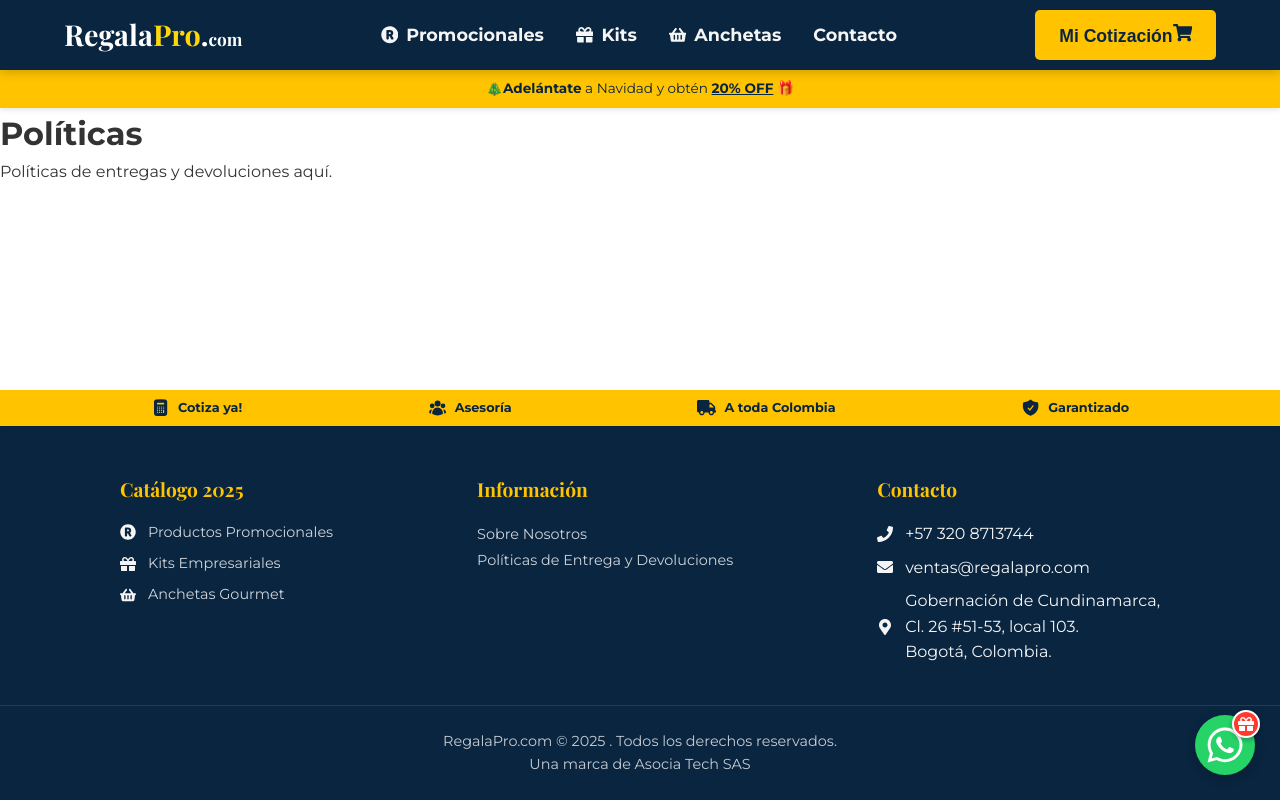
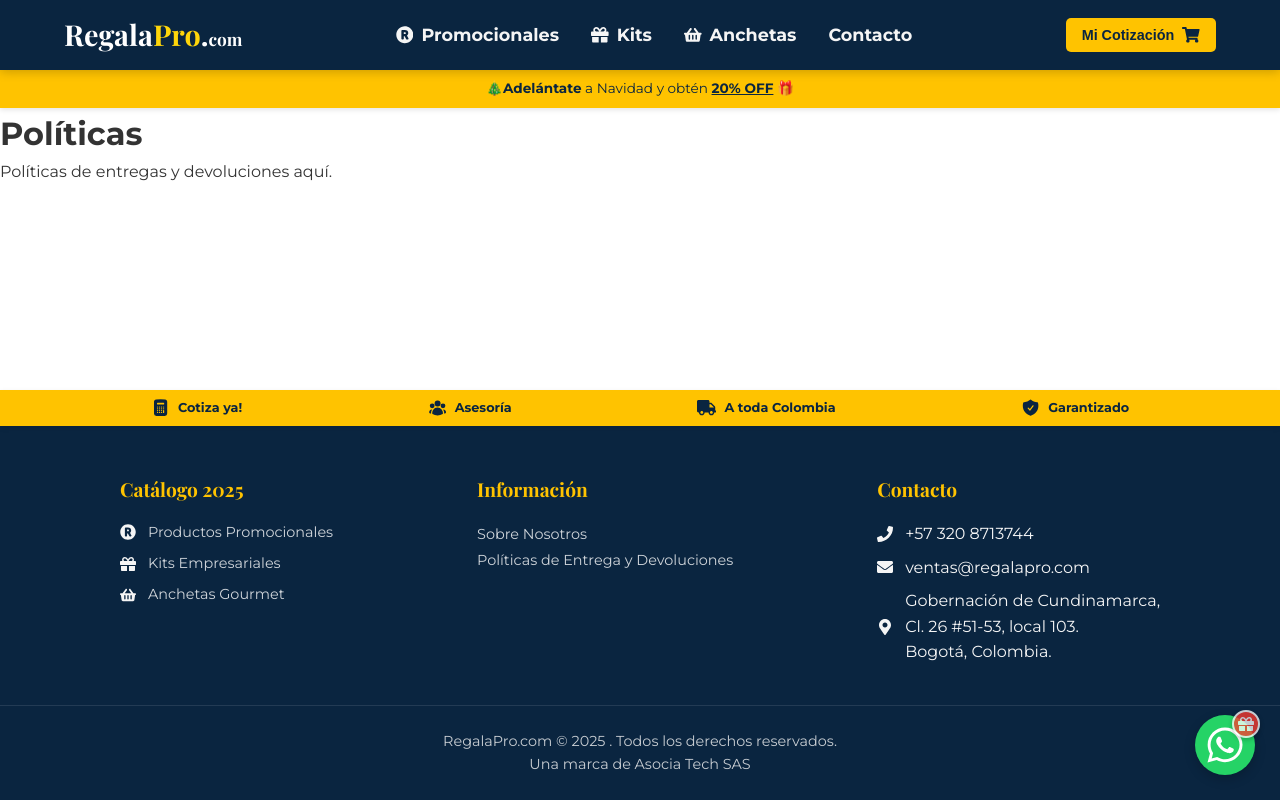
Before and after one commit to davemunar/RegalaPro, a React (Vite) app: page /politicas in a window 1280 px wide. Built offline with nearby package versions, Linux system fonts and the light colour scheme.

Commit message:
boton cta Cotizar

```diff
--- a/Header.tsx
+++ b/Header.tsx
@@ -57,12 +57,13 @@ const Header: React.FC = () => {
             </nav>
             <button
                 onClick={handleQuoteClick}
-              className="cta-button relative flex items-center gap-3 py-1 px-2.5 text-xs"
+                className="cta-button header__quote-button"
             >
-              <span>Mi Cotización</span>
-              <FaShoppingCart style={{ fontSize: '1.1em' }} />
+                <span className="header__quote-text-desktop">Mi Cotización</span>
+                <span className="header__quote-text-mobile">Cotización</span>
+                <FaShoppingCart className="header__quote-icon" />
                 {quoteItemCount > 0 && (
-                <span className="absolute -top-2 -right-2 bg-red-600 text-white text-xs font-bold rounded-full h-5 w-5 flex items-center justify-center animate-pulse">
+                    <span className="header__quote-badge">
                         {quoteItemCount}
                     </span>
                 )}
--- a/index.css
+++ b/index.css
@@ -1141,6 +1141,201 @@ main {
   }
 }
 
+
+.footer__socials a:hover {
+  color: var(--accent-color);
+}
+
+.footer__bottom-bar {
+  padding: 1.5rem 5%;
+}
+
+.footer__copyright {
+  font-size: 0.9rem;
+  opacity: 0.8;
+}
+
+/* Clases de utilidad */
+.unselectable {
+  -webkit-user-select: none;
+  /* Safari */
+  -moz-user-select: none;
+  /* Firefox */
+  -ms-user-select: none;
+  /* IE10+/Edge */
+  user-select: none;
+  /* Estándar */
+}
+
+/* Responsive Tablet */
+@media (min-width: 768px) {
+  .header__menu-icon {
+    display: none;
+  }
+
+  .header__nav {
+    display: block;
+  }
+
+  .hero__title {
+    font-size: 3.5rem;
+  }
+
+  /* Reset product card to normal state for tablet and up */
+  .product-card {
+    border-color: #ddd;
+    box-shadow: 0 4px 8px rgba(0, 0, 0, 0.1);
+    transform: translateY(0);
+  }
+
+  .product-card:hover {
+    border-color: var(--accent-color);
+    transform: translateY(-5px);
+    box-shadow: 0 8px 16px rgba(0, 0, 0, 0.2);
+  }
+}
+
+/* Responsive Laptop/Desktop */
+@media (min-width: 1024px) {
+  .promotional-section__container {
+    flex-direction: row;
+  }
+
+  .promotional-section__image-container {
+    flex-basis: 50%;
+    min-height: 300px;
+  }
+
+  .promotional-section__content {
+    flex-basis: 50%;
+    padding: 4rem;
+    text-align: left;
+    display: flex;
+    flex-direction: column;
+    justify-content: center;
+  }
+
+  .promotional-section__title {
+    font-size: 2.6rem;
+    /* Increased by ~30% from a base of 2rem */
+  }
+
+  .promotional-section__body {
+    font-size: 1.1rem;
+    /* Increased slightly for better readability */
+    line-height: 1.7;
+  }
+
+  .promotional-section__cta-container {
+    margin-top: auto;
+    /* Pushes button to the bottom */
+    padding-top: 2rem;
+    /* Ensures space from text above */
+  }
+
+  .footer__main-content {
+    flex-direction: row;
+    justify-content: space-around;
+    /* Distribuye las columnas uniformemente */
+    text-align: left;
+  }
+}
+
+@media (min-width: 768px) {
+  .cta-section__container {
+    flex-direction: row;
+    justify-content: center;
+    /* Centra los elementos en escritorio */
+    gap: 1.5rem;
+  }
+
+  .cta-section__text {
+    font-size: 2.2rem;
+    /* Reducido para que no sea tan grande */
+    font-weight: 600;
+    /* Semibold para que destaque */
+    color: var(--text-dark);
+  }
+}
+
+@media (min-width: 768px) {
+  .cta-section__container {
+    flex-direction: row;
+    justify-content: center;
+    /* Centra los elementos en escritorio */
+    gap: 1.5rem;
+  }
+}
+
+.whatsapp-notification {
+  position: absolute;
+  top: -5px;
+  right: -5px;
+  background-color: #FF3B30;
+  /* Rojo brillante */
+  color: white;
+  width: 28px;
+  height: 28px;
+  border-radius: 50%;
+  display: flex;
+  align-items: center;
+  justify-content: center;
+  font-size: 1rem;
+  font-weight: bold;
+  border: 2px solid white;
+  box-shadow: 0 2px 5px rgba(0, 0, 0, 0.3);
+  animation: pulse 1.5s infinite;
+}
+
+/* Estilos para tarjetas de producto */
+.product-price-original {
+  color: #9ca3af;
+  /* text-gray-400 */
+  text-decoration-line: line-through;
+  /* line-through */
+  font-size: 0.875rem;
+  /* text-sm */
+  line-height: 1.25rem;
+}
+
+.product-price-discounted {
+  color: #16a34a;
+  /* text-green-600 */
+  font-weight: 700;
+  /* font-bold */
+  font-size: 0.875rem;
+  /* text-sm */
+  line-height: 1.25rem;
+}
+
+/* === Catálogo de Productos - Grilla Estilo E-commerce (Control Preciso) === */
+.catalog-grid-container {
+  max-width: 1200px;
+  /* Ancho máximo del contenedor */
+  margin: 0 auto;
+  /* Centrar la grilla en la página */
+  display: grid;
+  grid-template-columns: 1fr;
+  /* 1 columna por defecto (móvil) */
+  gap: 24px;
+}
+
+@media (min-width: 768px) {
+  /* Tablets (md) y superior */
+  /* La regla para 2 columnas en tablet se elimina para evitar conflictos */
+}
+
+@media (min-width: 1248px) {
+
+  /* Escritorio (lg) - 1200px para las columnas + 2*24px para los gaps */
+  .catalog-grid-container {
+    grid-template-columns: repeat(3, 384px);
+    /* 3 columnas de 384px */
+    justify-content: center;
+    /* Centra la grilla si el viewport es mayor a 1200px */
+  }
+}
+
 .product-card .group-hover\:text-blue-600:hover {
   color: var(--royal-blue);
 }
@@ -1149,3 +1344,89 @@ main {
 .cotizacion-section {
   display: none;
 }
+
+/* Header Quote Button Custom Styles */
+.header__quote-button {
+  position: relative;
+  display: flex;
+  align-items: center;
+  justify-content: center;
+  gap: 0.5rem;
+  /* Mobile default styles */
+  padding: 0.25rem 0.5rem !important;
+  /* Force override cta-button padding */
+  font-size: 0.75rem !important;
+  /* Smaller font on mobile */
+  line-height: 1;
+}
+
+.header__quote-text-desktop {
+  display: none;
+}
+
+.header__quote-text-mobile {
+  display: inline;
+}
+
+.header__quote-icon {
+  font-size: 1rem;
+}
+
+.header__quote-badge {
+  position: absolute;
+  top: -4px;
+  right: -4px;
+  background-color: #dc2626;
+  /* red-600 */
+  color: white;
+  font-size: 0.65rem;
+  font-weight: bold;
+  border-radius: 50%;
+  height: 16px;
+  width: 16px;
+  display: flex;
+  align-items: center;
+  justify-content: center;
+  border: 1px solid white;
+  box-shadow: 0 1px 2px rgba(0, 0, 0, 0.1);
+  animation: pulse 2s cubic-bezier(0.4, 0, 0.6, 1) infinite;
+}
+
+@keyframes pulse {
+
+  0%,
+  100% {
+    opacity: 1;
+  }
+
+  50% {
+    opacity: .5;
+  }
+}
+
+@media (min-width: 768px) {
+  .header__quote-button {
+    padding: 0.5rem 1rem !important;
+    font-size: 0.9rem !important;
+  }
+
+  .header__quote-text-desktop {
+    display: inline;
+  }
+
+  .header__quote-text-mobile {
+    display: none;
+  }
+
+  .header__quote-icon {
+    font-size: 1.1rem;
+  }
+
+  .header__quote-badge {
+    top: -8px;
+    right: -8px;
+    height: 20px;
+    width: 20px;
+    font-size: 0.75rem;
+  }
+}
```
Lines whose indentation alone changed are shown as unchanged.
